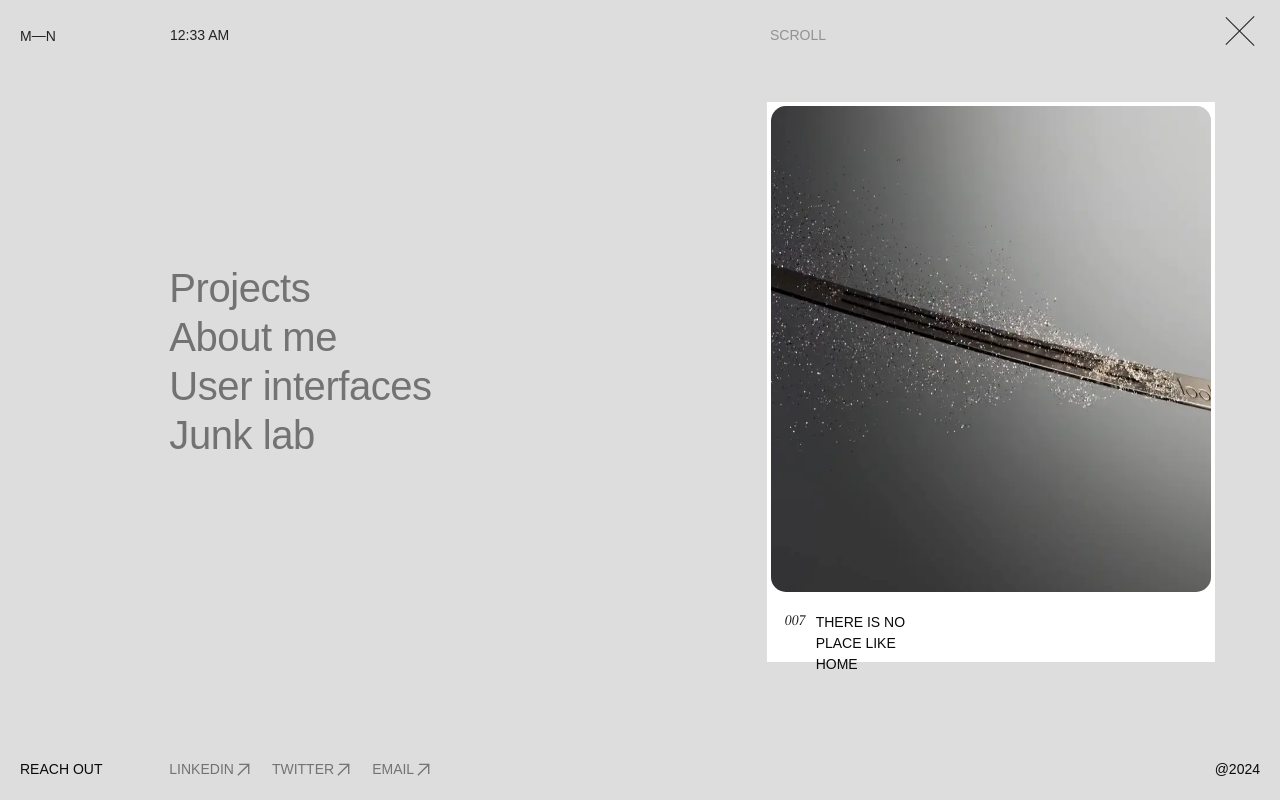
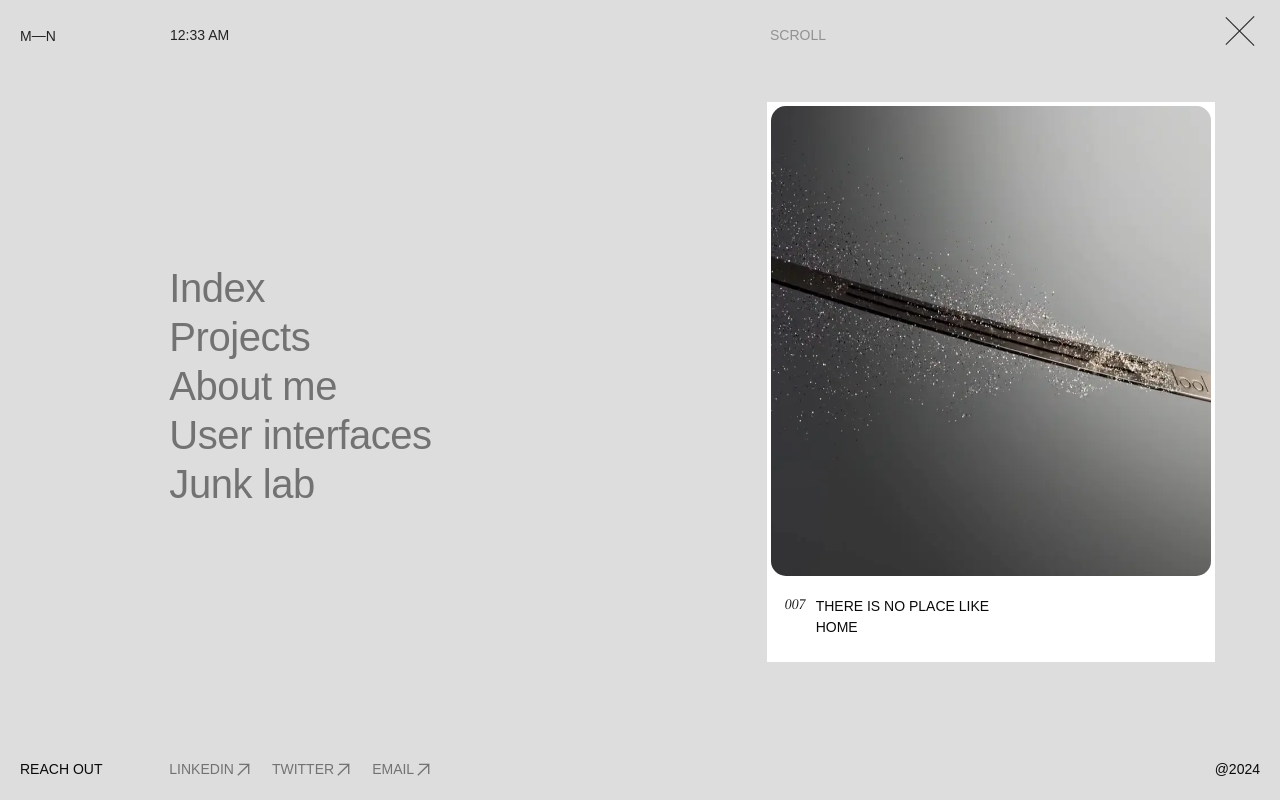
Before and after one commit to Nsude/portfolio, a React (Vite) app: page / in a window 1280 px wide. Both pictures are taken after a click on the button 1240 px from the left and 31 px from the top of the page. Built offline with nearby package versions, Linux system fonts and the light colour scheme; a web font is replaced by a local one.

Commit message:
desktop nav menu interactions implemented

```diff
--- a/src/components/contexts/NavContext.tsx
+++ b/src/components/contexts/NavContext.tsx
@@ -7,12 +7,14 @@ interface Props {
   socialLinks: string[];
 }
 
-interface Page {
+export interface Page {
+  index: string;
   name: string;
   video: string;
   title: string;
   image: string;
   description: string;
+  cheekyLine: string;
   tags: string[];
 }
 
@@ -29,41 +31,59 @@ export const useNavContext = () => {
 
 const pages: Page[] = [
   {
-    name: 'Projects',
-    image: '',
+    name: 'Index',
+    index: '001',
+    image: 'assets/images/index-image.webp',
     video: '',
     title: 'the projects',
     description: 'Here’s where the magic happens. From e-commerce brilliance to immersive digital experiences.',
+    cheekyLine: "There's no place like home",
+    tags: ['Designer', 'Developer']
+  },
+  {
+    name: 'Projects',
+    index: '002',
+    image: 'assets/images/projects-image.webp',
+    video: '',
+    title: 'the projects',
+    description: 'Here’s where the magic happens. From e-commerce brilliance to immersive digital experiences.',
+    cheekyLine: 'Where ideas go to get built (and occasionally break)',
     tags: ['Designer', 'Developer']
   },
   {
     name: 'About me',
-    image: '',
+    index: '003',
+    image: 'assets/images/headshot.webp',
     video: '',
     title: 'About lil ol me',
     description: `This isn’t just a portfolio—it’s a statement. Scroll, click, explore.
 
     You’re about to step into my world of creativity, innovation, and unapologetic Digital brilliance.`,
+    cheekyLine: 'All the gossip about your favorite dev.',
     tags: ['Designer', 'Developer']
   },
   {
     name: 'User interfaces',
-    image: '',
+    index: '004',
+    image: 'assets/images/interfaces-image.webp',
     video: '',
     title: 'The interfaces',
     description: `This is where ideas meet design. A showcase of interfaces that blur the line between functional and beautiful.
 
     Every layout tells a story—some bold, some subtle, all uniquely mine.`,
+    cheekyLine: 'Interfaces so smooth, they practically flirt.',
     tags: ['Designer', 'Developer']
   },
   {
     name: 'Junk lab',
-    image: '',
+    index: '005',
+    image: 'assets/images/junklab-image.webp',
     video: '',
     title: 'The junk lab',
     description: `Step into the chaos. This isn’t design—it’s anarchy on a canvas. A no-rules, all-guts curation of my wildest poster layouts.
 
     Bold, brash, and unhinged. Enter if you dare, and don’t say I didn’t warn you.`,
+    cheekyLine: 'Creative menace—step into the mind of lil ol me.',
     tags: ['Designer', 'Developer']
   },
 
--- a/src/components/global/NavMenu.tsx
+++ b/src/components/global/NavMenu.tsx
@@ -1,5 +1,5 @@
-import { useRef } from "react";
-import { useNavContext } from "../contexts/NavContext";
+import { useRef, useState } from "react";
+import { Page, useNavContext } from "../contexts/NavContext";
 import useCustomEffect from "../hooks/useCustomEffect";
 import gsap from 'gsap';
 import SocialLink from "./SocialLink";
@@ -15,6 +15,8 @@ const NavMenu = () => {
   const duration = .8;
   const ease = "expo.inOut";
 
+  const [seletedPage, setSelectedpage] = useState<Page | null>(null);
+
   useCustomEffect(() => {
     // Kill any active animations on container and innerCon to prevent conflicts
     gsap.killTweensOf([container.current, innerCon.current]);
@@ -29,7 +31,7 @@ const NavMenu = () => {
         ease
       });
 
-      slideup(fadeInElems.current, duration, .05);
+      slideup(fadeInElems.current, duration, .02);
 
     } else {
       gsap.to(container.current, {
@@ -59,7 +61,7 @@ const NavMenu = () => {
     <div ref={container}
       className="text-base w-full h-[100vh] pointer-events-none text-myblack bg-myGray-100 fixed opacity-0 z-10">
       <div ref={innerCon} className="grid grid-rows-9 lg:grid-cols-8 p-[20px] h-[100%] w-full">
-        <div ref={(el) => addElem(el)} className="row-start-2 lg:row-start-10 lg:col-start-9">
+        <div ref={(el) => addElem(el)} className="row-start-2 lg:hidden">
           <p>@{new Date().getFullYear()}</p>
         </div>
 
@@ -67,7 +69,11 @@ const NavMenu = () => {
         <div className="row-start-6 lg:row-start-4 lg:col-start-2 lg:col-span-3">
           {
             pages.map((page, i) => (
-              <button ref={(el) => addElem(el)} key={i} className="mb-[5px] text-left last:mb-[0] block">
+              <button
+                ref={(el) => addElem(el)}
+                key={i}
+                onMouseEnter={() => setSelectedpage(page)}
+                className="mb-[5px] text-left last:mb-[0] block">
                 <BracesHeaderText text={page.name} />
               </button>
             ))
@@ -88,7 +94,11 @@ const NavMenu = () => {
 
         {/* ===== IMAGE CONTAINER ===== */}
         <div className="hidden lg:block lg:col-start-6 lg:col-span-3 lg:row-start-2">
-          <NavMenuImage />
+          <NavMenuImage page={seletedPage} />
+        </div>
+
+        <div ref={(el) => addElem(el)} className="hidden lg:inline-block lg:row-start-10 lg:col-start-9">
+          <p>@{new Date().getFullYear()}</p>
         </div>
       </div>
     </div>
--- a/src/components/global/NavMenuImage.tsx
+++ b/src/components/global/NavMenuImage.tsx
@@ -1,52 +1,91 @@
-import React, { useRef } from 'react'
-import { useNavContext } from '../contexts/NavContext';
+import React, { useRef, useState } from 'react'
+import { Page, useNavContext } from '../contexts/NavContext';
 import useCustomEffect from '../hooks/useCustomEffect';
 import gsap from 'gsap';
-import slideup from '../utils/slideUp';
 
 interface Props {
-  index: string;
-  cheekyLine: string;
-  image: string;
+  page: Page | null;
 }
 
-const NavMenuImage:React.FC<Props> = ({index, cheekyLine, image}) => {
+const NavMenuImage:React.FC<Props> = ({page}) => {
   const { open } = useNavContext();
+  const [prevImage, setPrevImage] = useState('assets/images/index-image.webp');
   const imageRef = useRef(null);
+  const newImage = useRef(null);
 
+  // ===== REVEAL SELECTED IMAGE OVER PREV IMAGE =====
+  useCustomEffect(() => {
+    const duration = 1;
+    const ease = "power2.out";
+    const delay = 0;
+
+    gsap.killTweensOf(newImage.current);
+
+    if (!newImage.current || !imageRef.current || !page?.image) return;
+    console.log("here here")
+
+    gsap.set(newImage.current, {opacity: 1});
+    gsap.fromTo(newImage.current, {
+      clipPath: "polygon(0 100%, 100% 100%, 100% 100%, 0 100%)"
+    }, {
+      clipPath: "polygon(0 100%, 100% 100%, 100% 0%, 0 0%)",
+      duration,
+      ease,
+      delay
+    }).then(() => {
+      setPrevImage(page.image);
+    })
+
+    gsap.fromTo(imageRef.current, {scale: 1.3}, {scale: 1, duration});
+
+  }, [page])
+
+  // ===== ANIMATE IMAGE ON MENU OPEN AND CLOSE =====
   useCustomEffect(() => {
     if (!imageRef.current) return;
-    const duration = .8;
-    const ease = "expo.inOut";
-    const delay = 0;
+    const duration = 1.5;
+    const ease = "power2.out";
+    const delay = .2;
 
     gsap.killTweensOf(imageRef.current);
 
     if (open) {
-      gsap.fromTo(imageRef.current, {
-        clipPath: "polygon(0 100%, 100% 100%, 100% 100%, 0 100%)"
-      }, {
-        clipPath: "polygon(0 100%, 100% 100%, 100% 0%, 0 0%)",
-        duration,
-        ease,
-        delay
-      })
-      gsap.to(imageRef.current, {scale: 1.3, duration, ease, delay})
+      // gsap.fromTo(imageRef.current, {
+      //   clipPath: "polygon(0 100%, 100% 100%, 100% 100%, 0 100%)"
+      // }, {
+      //   clipPath: "polygon(0 100%, 100% 100%, 100% 0%, 0 0%)",
+      //   duration,
+      //   ease,
+      //   delay
+      // })
+
+      gsap.to([imageRef.current, newImage.current], {scale: 1.3, duration, ease, delay})
     } else {
-      gsap.to(imageRef.current, {scale: 1, duration, ease})
+      gsap.to([imageRef.current, newImage.current], {scale: 1, duration, ease})
     }
 
   }, [open])
 
   return (
-    <button className='p-1 h-[70vh] w-full max-w-[550px] bg-white'>
-      <div className='overflow-hidden w-full bg-myGray-100 h-[88%] rounded-lg'>
-        <img ref={imageRef} className='h-full w-full object-cover object-center'
-        src={image || "/assets/images/index-image.webp"} alt='selected page image' />
+    <button className='p-1 h-[70vh] flex flex-col w-full max-w-[550px] bg-white'>
+      <div className='relative overflow-hidden w-full bg-myGray-100 h-[88%] rounded-lg'>
+      <img
+        ref={imageRef}
+        className="absolute scale-[1.3] top-0 left-0 h-full w-full object-cover"
+        src={prevImage || "assets/images/index-image.webp"}
+        alt="Default image"
+      />
+      {/* New Image */}
+      <img
+        ref={newImage}
+        className="absolute top-0 left-0 h-full w-full object-cover opacity-0"
+        src={page?.image}
+        alt="New hovered image"
+      />
       </div>
-      <div className='flex gap-x-2.5 uppercase p-5 px-[14px]'>
-        <p className='font-serif italic'>{index || "007"}</p>
-        <p className='w-[60%] xl:w-[30%] text-wrap text-left'>{cheekyLine || "There is no place like home"}</p>
+      <div className='flex gap-x-2.5 uppercase p-5 px-[14px] w-full'>
+        <p className='font-serif italic'>{page?.index || "007"}</p>
+        <p className='w-[60%] xl:w-[45%] text-wrap text-left'>{page?.cheekyLine || "There is no place like home"}</p>
       </div>
     </button>
   )
--- a/src/components/utils/slideUp.ts
+++ b/src/components/utils/slideUp.ts
@@ -10,7 +10,7 @@ const slideup = (elements: HTMLElement[], duration: number, stagger: number, del
       y: 40
     },
     {
-      clipPath: "polygon(-15% -15%, 115% -10%, 110% 115%, -15% 110%)",
+      clipPath: "polygon(-20% -20%, 120% -10%, 120% 120%, -20% 110%)",
       duration,
       y: 0,
       ease: "expo.inOut",
```
